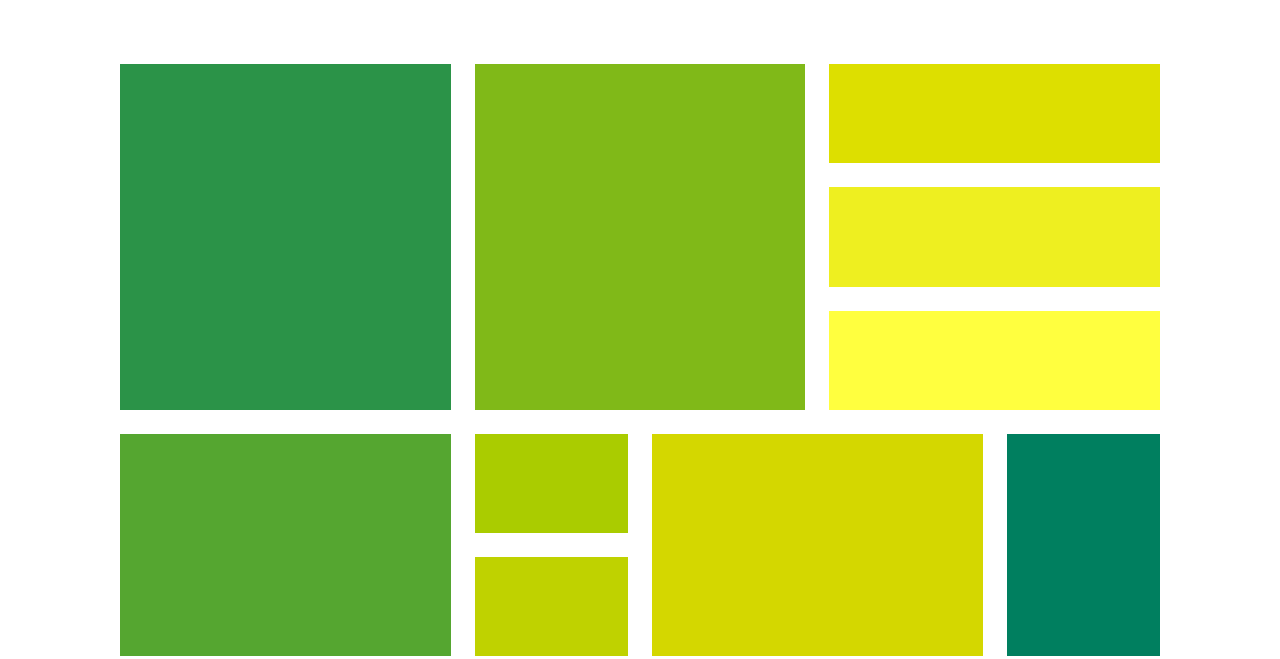
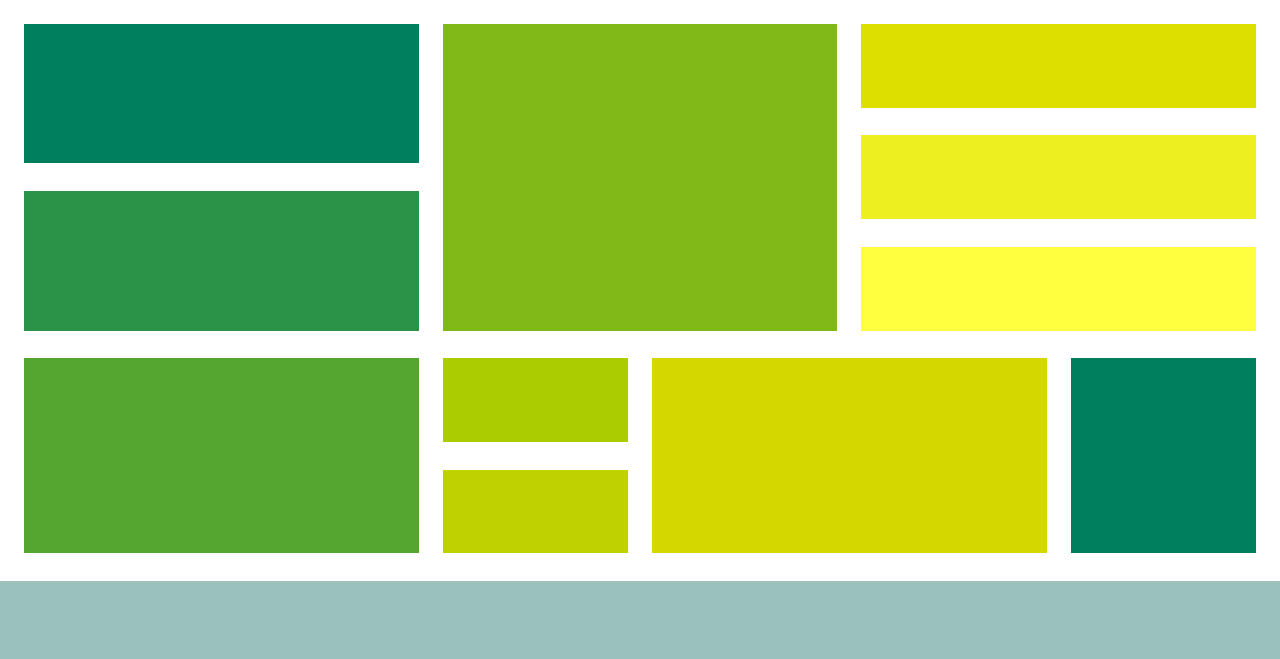
Before and after one commit to danielaayz/css-grid, a plain HTML site: page index.html in a window 1280 px wide. Shown: the top 659 px of the page. Drawn offline with nearby package versions, Linux system fonts and the light colour scheme.

```diff
--- a/css/style.css
+++ b/css/style.css
@@ -1,13 +1,20 @@
+@import url("https://fonts.googleapis.com/css2?family=Roboto&display=swap");
+
 * {
    box-sizing: border-box;
    margin: 0;
    padding: 0;
 }
 
+body {
+   font-family: "Roboto", sans-serif;
+   font-weight: 400;
+   font-style: normal;
+}
+
 main {
    width: 100%;
-   max-width: 1440px;
-   height: 100vh;
+   height: 900px;
    display: flex;
    flex-direction: column;
    justify-content: center;
@@ -18,78 +25,72 @@ main {
    background-color: #ffffff;
    display: grid;
    grid-template-columns: repeat(6, 1fr);
-   grid-template-rows: repeat(5, 1fr);
-   /* grid-template-areas:
-      "item1 item3 item4 item4"
-      "item2 item3 item5 item5"
-      "item2 item3 item6 item6"
-      "item7 item8 item10 item11"
-      "item7 item9 item10 item11"; */
-   gap: 24px;
-   width: 85%;
-   height: 80%;
-   padding: 24px;
+   grid-template-rows: repeat(20, 1fr);
+   column-gap: 24px;
+   width: 100%;
+   height: 100%;
+   padding: 24px 24px 0px 24px;
 }
 
 .item1 {
-   /* grid-column: 1/3;
-   grid-row: 1/2; */
-   grid-area: 1/1 / auto/3;
+   grid-area: 1/1/6/3;
    background-color: #007f5f;
 }
 
 .item2 {
-   grid-area: 1/1/4/3;
+   grid-area: 7/1/12/3;
    background-color: #2b9348;
 }
 
 .item3 {
-   grid-area: 1/3/4/5;
+   grid-area: 1/3/12/5;
    background-color: #80b918;
 }
 
 .item4 {
-   grid-area: 1/5/2/7;
+   grid-area: 1/5/4/7;
    background-color: #dddf00;
 }
 
 .item5 {
-   grid-area: 2/5/3/7;
+   grid-area: 5/5/8/7;
    background-color: #eeef20;
 }
 
 .item6 {
-   grid-area: 3/5/4/7;
+   grid-area: 9/5/12/7;
    background-color: #ffff3f;
 }
 
 .item7 {
-   grid-area: 4/1/6/3;
+   grid-area: 13/1/20/3;
    background-color: #55a630;
 }
 
 .item8 {
-   grid-area: 4/3/5/4;
+   grid-area: 13/3/16/4;
    background-color: #aacc00;
 }
 
 .item9 {
-   grid-area: 5/3/6/4;
+   grid-area: 17/3/20/4;
    background-color: #bfd200;
 }
 
 .item10 {
-   grid-area: 4/4/6/6;
+   grid-area: 13/4/20/6;
    background-color: #d4d700;
 }
 
 .item11 {
-   grid-area: 4/6/6/7;
+   grid-area: 13/6/20/7;
    background-color: #007f5f;
 }
 
 .container {
    color: #000000;
+   font-size: 64px;
    background-color: #9bc1bc;
-   width: 85%;
+   width: 100%;
+   padding-left: 24px;
 }
```
